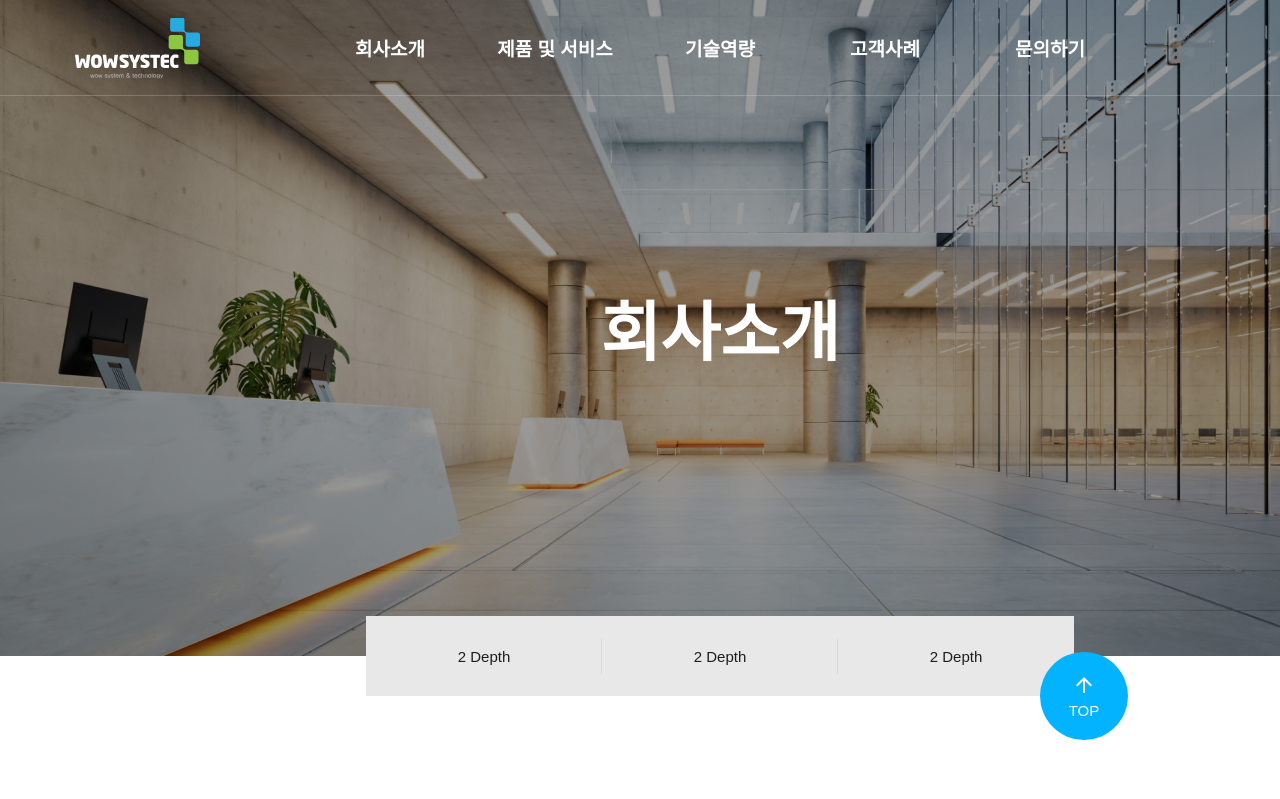
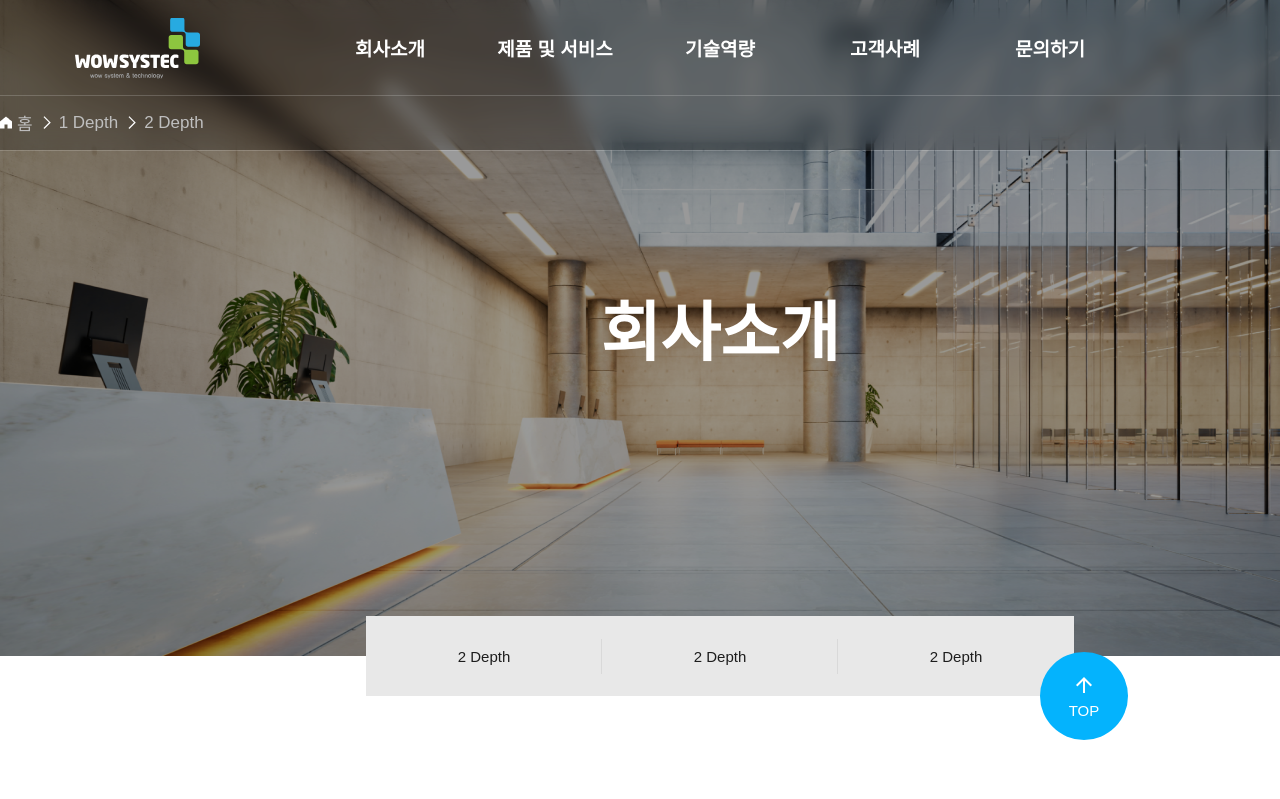
Before and after one commit to NLNL4358/wowSystec, a plain HTML site: page code/page/introduction/introduction.html in a window 1280 px wide. Shown: the top 799 px of the page. Drawn offline with nearby package versions, Linux system fonts and the light colour scheme; a web font is replaced by a local one.

Commit message:
header snb change

```diff
--- a/code/css/index.css
+++ b/code/css/index.css
@@ -1,6 +1,6 @@
 .outer {
   min-width: 1440px;
-
+  min-height: 810px;
   width: 100%;
   height: 100vh;
 
@@ -113,7 +113,25 @@
 .gnb.hover {
   border-bottom: 1px solid white;
 }
-
+.breadcrumb{
+  width: 100%;
+  height: 56px;
+  border-bottom: 1px solid #FFFFFF2E;
+  pointer-events: none;
+}
+.breadcrumbInner{
+  max-width: 1440px;
+  height: 100%;
+  pointer-events: none;
+  margin: auto;
+  display: flex;
+  justify-content: flex-start;
+  align-items: center;
+  gap: 5px;
+}
+.breadcrumb p{
+  color: #BFBFBF;
+}
 .snbWrap {
   position: absolute;
 
@@ -135,22 +153,38 @@
 
   transform: translate(0%, -100%);
   transition: 0.3s;
+
+  backdrop-filter: blur(10px);
 }
 .snbWrap.on {
   transform: translate(0%, 0%);
 }
+.subPage .snbWrap{
+  background-color: #00000040;
+  top: 151px;
+  height: 151px;
+  padding-top: 0px;
+  transform: translate(0%, -152px);
+}
+.subPage .snbWrap.on{
+  /* height: 362px; */
+  height: 306px;
+  /* padding-top: 152px; */
+  padding-top: 96px;
+}
 .snb {
   height: 100%;
 
-  padding-top: 40px;
+  padding-top: 30px;
 
   display: flex;
   flex-direction: column;
   justify-content: flex-start;
   align-items: center;
-  gap: 35px;
+  gap: 15px;
 }
 .snb > li {
+  padding: 10px 0px;
   font-size: var(--p-size);
   font-weight: 500;
   cursor: pointer;
--- a/code/page/introduction/introduction.html
+++ b/code/page/introduction/introduction.html
@@ -17,7 +17,7 @@
 </head>
 <body>
     <div class="outer">
-      <div class="inner headerInner">
+      <div class="inner headerInner subPage">
         <div class="header white">
           <div class="headerLogoWrap">
             <button class="logoButton">
@@ -32,7 +32,17 @@
               <li class="gnb" data-url="TECH_INTRODUCTION_URL">기술역량</li>
               <li class="gnb" data-url="CLIENT_CASE_URL">고객사례</li>
               <li class="gnb" data-url="CONTACT_URL">문의하기</li>
-
+            </ul>
+            <div class="breadcrumb">
+              <div class="breadcrumbInner">
+                <img src="/assets/icon/breadcrumbHomeIcon.png" alt="">
+                <p>홈</p>
+                <img src="/assets/icon/breadcrumbArrowIcon.png" alt="">
+                <p>1 Depth</p>
+                <img src="/assets/icon/breadcrumbArrowIcon.png" alt="">
+                <p>2 Depth</p>
+              </div>
+            </div>
             <div class="snbWrap">
               <ul class="snb">
                 <li data-url="INTRODUCTION_URL">회사 개요</li>
```
Also changed, not shown: code/assets/icon/breadCrumbArrowIcon.png (added), code/assets/icon/breadcrumbHomeIcon.png (added).
